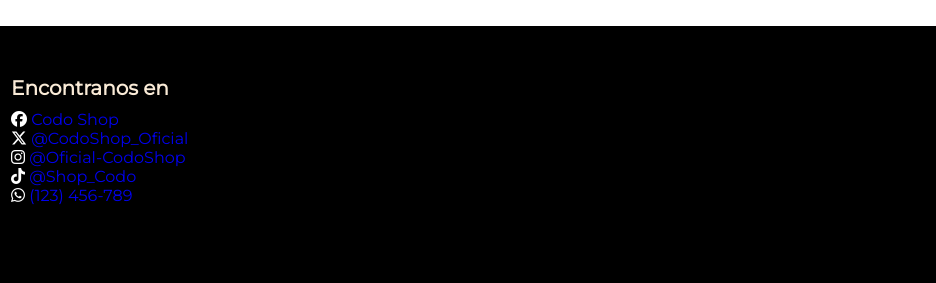
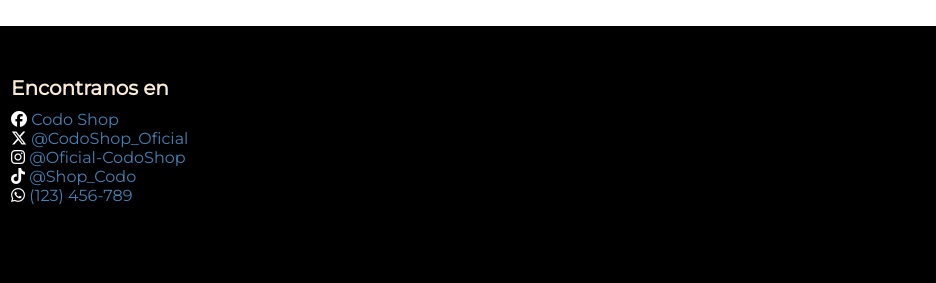
Before and after one commit to FacundoGre/Codo-Shop, a plain HTML site: page Ropa_para_hombres.html in a window 1280 px wide. Shown: the part 1993-2276 px from the top of the page, 344-1280 px from the left. Drawn offline with Linux system fonts and the light colour scheme.

Commit message:
Update Ropa_para_hombres.html
agregue el class redes

```diff
--- a/Ropa_para_hombres.html
+++ b/Ropa_para_hombres.html
@@ -129,11 +129,11 @@
             <div class="link">
                 <h3>Encontranos en</h3>
                 <ul>
-                    <li><i class="fa-brands fa-facebook" style="color: #ffffff;"></i>  <a href="https://www.facebook.com/">Codo Shop</a></li>
-                    <li><i class="fa-brands fa-x-twitter" style="color: #ffffff;"></i>  <a href="https://x.com/">@CodoShop_Oficial</a></li>
-                    <li><i class="fa-brands fa-instagram" style="color: #ffffff;"></i>  <a href="https://www.instagram.com/">@Oficial-CodoShop</a></li>
-                    <li><i class="fa-brands fa-tiktok" style="color: #ffffff;"></i>  <a href="https://www.tiktok.com/es/">@Shop_Codo</a></li>
-                    <li><i class="fa-brands fa-whatsapp" style="color: #ffffff;"></i>  <a href="https://www.whatsapp.com/">(123) 456-789</a></li>
+                    <li><i class="fa-brands fa-facebook" style="color: #ffffff;"></i>  <a href="https://www.facebook.com/" class="redes">Codo Shop</a></li>
+                    <li><i class="fa-brands fa-x-twitter" style="color: #ffffff;"></i>  <a href="https://x.com/" class="redes">@CodoShop_Oficial</a></li>
+                    <li><i class="fa-brands fa-instagram" style="color: #ffffff;"></i>  <a href="https://www.instagram.com/"class="redes">@Oficial-CodoShop</a></li>
+                    <li><i class="fa-brands fa-tiktok" style="color: #ffffff;"></i>  <a href="https://www.tiktok.com/es/" class="redes">@Shop_Codo</a></li>
+                    <li><i class="fa-brands fa-whatsapp" style="color: #ffffff;"></i>  <a href="https://www.whatsapp.com/" class="redes">(123) 456-789</a></li>
                 </ul>
             </div>
 
```
